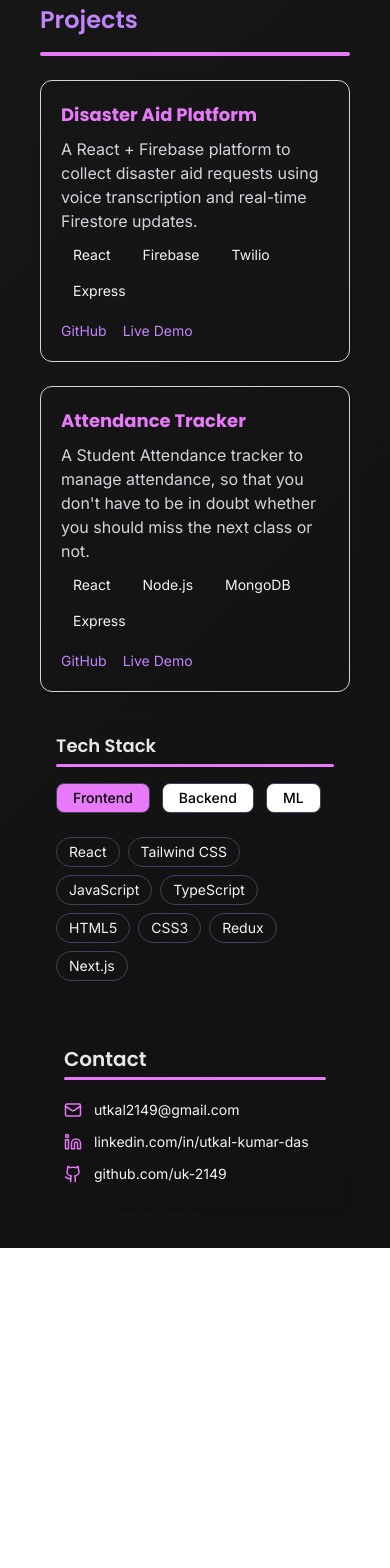
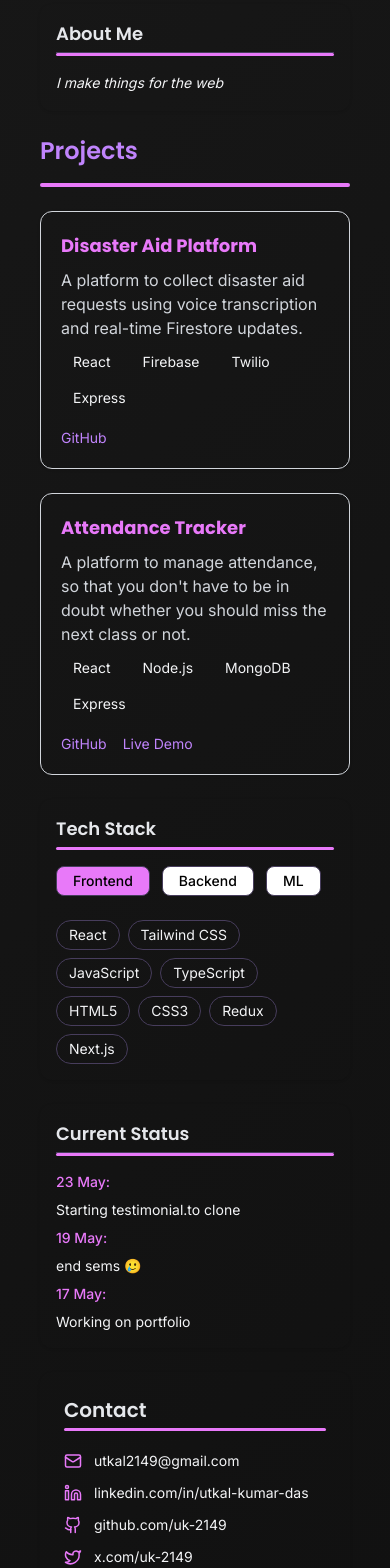
Before and after one commit to uk-2149/portfolio-uk, a React (Vite) app: page / in a window 390 px wide. Shown: the part 320-1888 px from the top of the page. Before the commit the page ends 1568 px from the top, so only its background shows below. Built offline with nearby package versions, Linux system fonts and the light colour scheme.

Commit message:
added Navbar and Current section

```diff
--- a/src/App.tsx
+++ b/src/App.tsx
@@ -1,14 +1,43 @@
-import { useEffect } from "react";
+import { useEffect, useState, useRef } from "react";
 import ProfileCard from "./components/ProfileCard";
 import Projects from "./components/Projects";
 // import HeroSection from "./components/HeroSection"
 import TechStack from "./components/TechStack";
 import Contact from "./components/Contact";
+import Current from "./components/Current";
+import About from "./components/About";
+import Navbar from "./components/Navbar";
 import AOS from "aos";
 
 import "aos/dist/aos.css";
 
 function App() {
+  const [showNavbar, setShowNavbar] = useState(false);
+  const profileCardRef = useRef<HTMLDivElement>(null);
+
+  useEffect(() => {
+    const handleScroll = () => {
+      if (profileCardRef.current) {
+        const profileCardTop =
+          profileCardRef.current.getBoundingClientRect().top;
+        // const windowHeight = window.innerHeight;
+        const isPastProfileCard = profileCardTop < -10;
+        setShowNavbar(isPastProfileCard);
+      } else {
+        console.log("ProfileCard ref not found");
+      }
+    };
+
+    window.addEventListener("scroll", handleScroll);
+    return () => window.removeEventListener("scroll", handleScroll);
+  }, []);
+
+  const scrollToContact = () => {
+    const contactSection = document.getElementById("contact");
+    if (contactSection) {
+      contactSection.scrollIntoView({ behavior: "smooth" });
+    }
+  };
 
   useEffect(() => {
     AOS.init({
@@ -21,10 +50,17 @@ function App() {
 
   return (
     <div className="min-h-screen p-10">
+      {showNavbar && <Navbar onContactClick={scrollToContact} />}
       <div className="max-w-7xl mx-auto flex flex-col md:flex-row gap-6">
         {/* Profile */}
-        <div className="w-full md:w-1/4 flex justify-center h-fit">
-          <ProfileCard />
+        <div className="w-full md:w-1/4 flex flex-col gap-6 justify-center h-fit">
+          <div ref={profileCardRef}>
+            <ProfileCard />
+          </div>
+          <About />
+          <div className="hidden md:block">
+            <Current />
+          </div>
         </div>
 
         {/* Projects */}
@@ -35,6 +71,9 @@ function App() {
         {/* Tech Stack and Contact */}
         <div className="w-full md:w-1/4 space-y-6">
           <TechStack />
+          <div className="block md:hidden">
+            <Current />
+          </div>
           <Contact />
         </div>
       </div>
--- /dev/null
+++ b/src/components/About.tsx
@@ -0,0 +1,27 @@
+const About = () => {
+  return (
+    <div
+      className="rounded-xl shadow p-4"
+      style={{
+        backgroundColor: "var(--color-darker)",
+        color: "var(--color-text-white)",
+      }}
+      data-aos="fade-right"
+      data-aos-delay="200"
+    >
+      <h2 className="text-lg font-semibold mb-0 border-b pb-1">About Me</h2>
+
+      {/* Divider */}
+      <div
+        className="w-full h-[3px] rounded-md mb-4"
+        style={{ backgroundColor: "var(--color-accent-purple-bright)" }}
+      ></div>
+
+      <p className="text-sm leading-relaxed space-y-2 italic">
+        I make things for the web
+      </p>
+    </div>
+  );
+};
+
+export default About;
--- a/src/components/Contact.tsx
+++ b/src/components/Contact.tsx
@@ -1,4 +1,4 @@
-import { Mail, Linkedin, Github } from "lucide-react";
+import { Mail, Linkedin, Github, Twitter } from "lucide-react";
 
 const Contact = () => {
   return (
@@ -48,6 +48,17 @@ const Contact = () => {
             github.com/uk-2149
           </a>
         </div>
+        <div className="flex items-center gap-3">
+          <Twitter size={18} color="var(--color-accent-purple-bright)" />
+          <a
+            href="https://x.com/uk_2149"
+            target="_blank"
+            rel="noopener noreferrer"
+            className="hover:underline text-[var(--color-text-white)]"
+          >
+            x.com/uk-2149
+          </a>
+        </div>
       </div>
     </div>
   );
--- /dev/null
+++ b/src/components/Current.tsx
@@ -0,0 +1,45 @@
+const Current = () => {
+  const updates = [
+    { date: "23 May", activity: "Starting testimonial.to clone" },
+    { date: "19 May", activity: "end sems 🥲" },
+    { date: "17 May", activity: "Working on portfolio" },
+  ];
+
+  return (
+    <div
+      className="rounded-xl shadow p-4"
+      style={{
+        backgroundColor: "var(--color-darker)",
+        color: "var(--color-text-white)",
+      }}
+      data-aos="fade-right"
+      data-aos-delay="400"
+    >
+      <h2 className="text-lg font-semibold mb-0 border-b pb-1">
+        Current Status
+      </h2>
+
+      {/* Divider */}
+      <div
+        className="w-full h-[3px] rounded-md mb-4"
+        style={{ backgroundColor: "var(--color-accent-purple-bright)" }}
+      ></div>
+
+      <div className="space-y-2">
+        {updates.map((update, index) => (
+          <div key={index} className="flex items-start gap-2 flex-col">
+            <span
+              className="text-sm font-medium"
+              style={{ color: "var(--color-accent-purple-bright)" }}
+            >
+              {update.date}:
+            </span>
+            <span className="text-sm">{update.activity}</span>
+          </div>
+        ))}
+      </div>
+    </div>
+  );
+};
+
+export default Current;
--- /dev/null
+++ b/src/components/Navbar.tsx
@@ -0,0 +1,36 @@
+import profileImage from "../assets/profile.jpg";
+
+const Navbar = ({ onContactClick }: { onContactClick: () => void }) => {
+  return (
+    <nav
+      className="fixed top-0 left-0 right-0 shadow-md z-10 flex items-center justify-between px-4 py-3 md:hidden"
+      style={{
+        backgroundColor: "var(--color-darker)",
+        color: "var(--color-text-white)",
+      }}
+      data-aos="fade-down"
+      data-aos-duration="500"
+    >
+      <div className="flex items-center space-x-3">
+        <img
+          src={profileImage}
+          alt="Utkal Profile"
+          className="rounded-full w-10 h-10 border-2 border-accent-blue"
+        />
+        <h1 className="text-xl font-heading text-text-lighter">Utkal</h1>
+      </div>
+      <button
+        onClick={onContactClick}
+        className="text-sm px-4 py-2 rounded-lg"
+        style={{
+          backgroundColor: "var(--color-accent-purple)",
+          color: "var(--color-darkest)",
+        }}
+      >
+        Contact
+      </button>
+    </nav>
+  );
+};
+
+export default Navbar;
--- a/src/components/ProfileCard.tsx
+++ b/src/components/ProfileCard.tsx
@@ -1,7 +1,9 @@
+import profileImage from "../assets/profile.jpg";
+
 const ProfileCard = () => {
   return (
     <div
-      className="rounded-2xl shadow-md p-6 w-full max-w-xs text-center"
+      className="rounded-2xl shadow-md p-6 w-full text-center"
       style={{
         backgroundColor: "var(--color-darker)",
         color: "var(--color-text-white)",
@@ -14,7 +16,8 @@ const ProfileCard = () => {
           className="w-24 h-24 rounded-full overflow-hidden border-4 mb-4"
           style={{ borderColor: "var(--color-accent-purple)" }}
         >
-          <img src="" alt="Profile" className="w-full h-full object-cover" />
+          {/* <iframe src="https://drive.google.com/file/d/1uWUsUJr-IEPC-0iy0RaMkJwyjSYrGE_2/preview" className="w-full h-full object-cover pointer-events-none"></iframe> */}
+          <img src={profileImage} alt="Profile" />
         </div>
 
         {/* Name */}
@@ -37,7 +40,10 @@ const ProfileCard = () => {
         <div className="flex">
           <a
             href="/"
-            download
+            // download
+            onClick={() => {
+              alert("will be available soon!");
+            }}
             className="text-sm px-4 py-2 rounded-lg"
             style={{
               backgroundColor: "var(--color-accent-purple)",
--- a/src/components/Projects.tsx
+++ b/src/components/Projects.tsx
@@ -3,18 +3,18 @@ const Projects = () => {
     {
       title: "Disaster Aid Platform",
       description:
-        "A React + Firebase platform to collect disaster aid requests using voice transcription and real-time Firestore updates.",
+        "A platform to collect disaster aid requests using voice transcription and real-time Firestore updates.",
       tech: ["React", "Firebase", "Twilio", "Express"],
-      github: "",
+      github: "https://github.com/uk-2149/disaster-aid",
       live: "",
     },
     {
       title: "Attendance Tracker",
       description:
-        "A Student Attendance tracker to manage attendance, so that you don't have to be in doubt whether you should miss the next class or not.",
+        "A platform to manage attendance, so that you don't have to be in doubt whether you should miss the next class or not.",
       tech: ["React", "Node.js", "MongoDB", "Express"],
-      github: "",
-      live: "",
+      github: "https://github.com/uk-2149/attendance-tracker",
+      live: "https://attendance-tracker-umfa.vercel.app/",
     },
   ];
 
@@ -39,7 +39,7 @@ const Projects = () => {
         {projects.map((project, idx) => (
           <div
             key={idx}
-            className="rounded-xl shadow-sm p-5 border hover:shadow-md transition-shadow min-h-[200px]"
+            className="rounded-xl shadow-sm p-5 border hover:shadow-md transition-shadow h-fit"
             style={{
               backgroundColor: "var(--color-darker)",
               borderColor: "var(--color-darkest)",
@@ -87,6 +87,7 @@ const Projects = () => {
               >
                 GitHub
               </a>
+              {project.live && (
                 <a
                   href={project.live}
                   target="_blank"
@@ -96,6 +97,7 @@ const Projects = () => {
                 >
                   Live Demo
                 </a>
+              )}
             </div>
           </div>
         ))}
```
Also changed, not shown: src/components/HeroSection.tsx (deleted, +0 -57 lines), src/assets/profile.jpg (added). Lines whose indentation alone changed are shown as unchanged.
